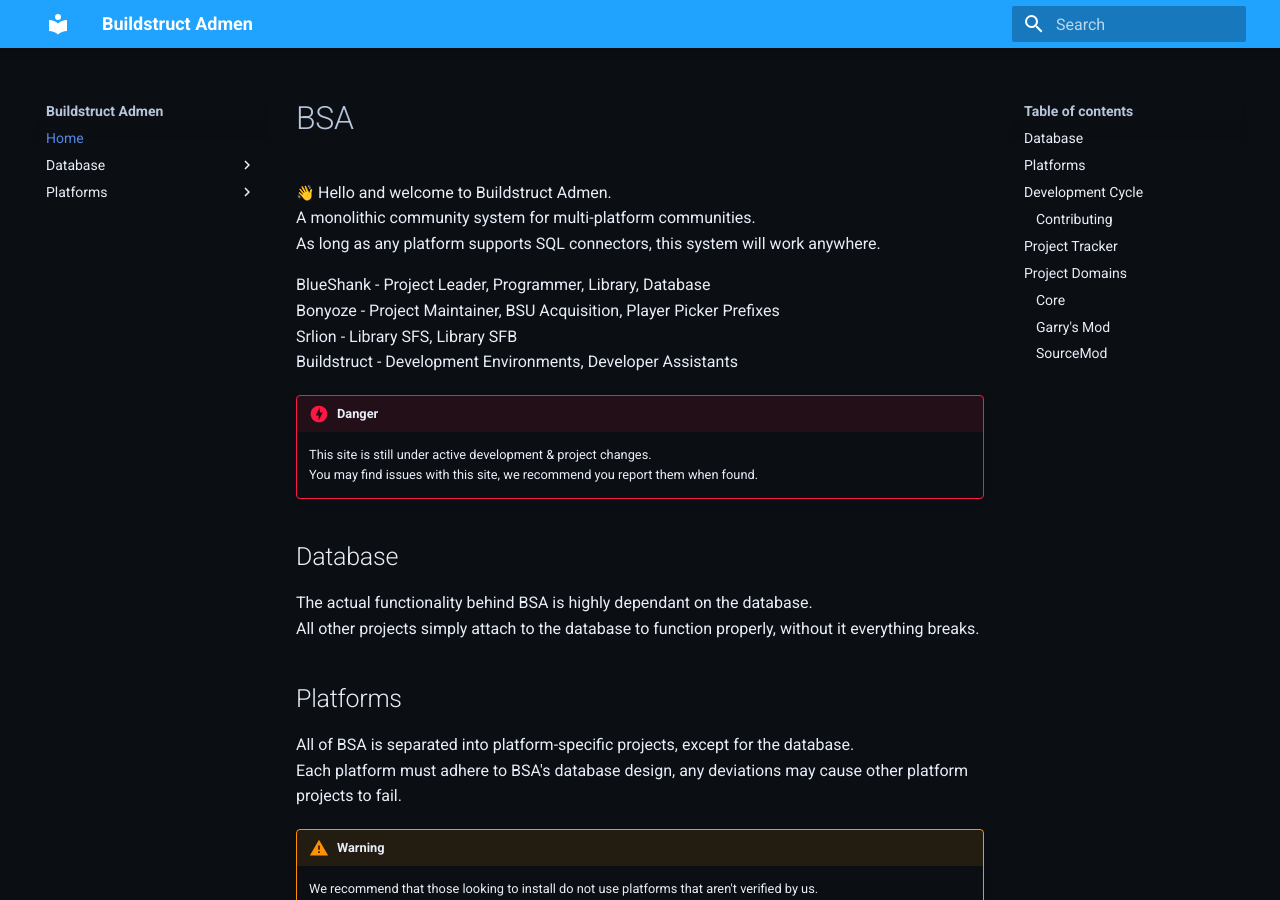
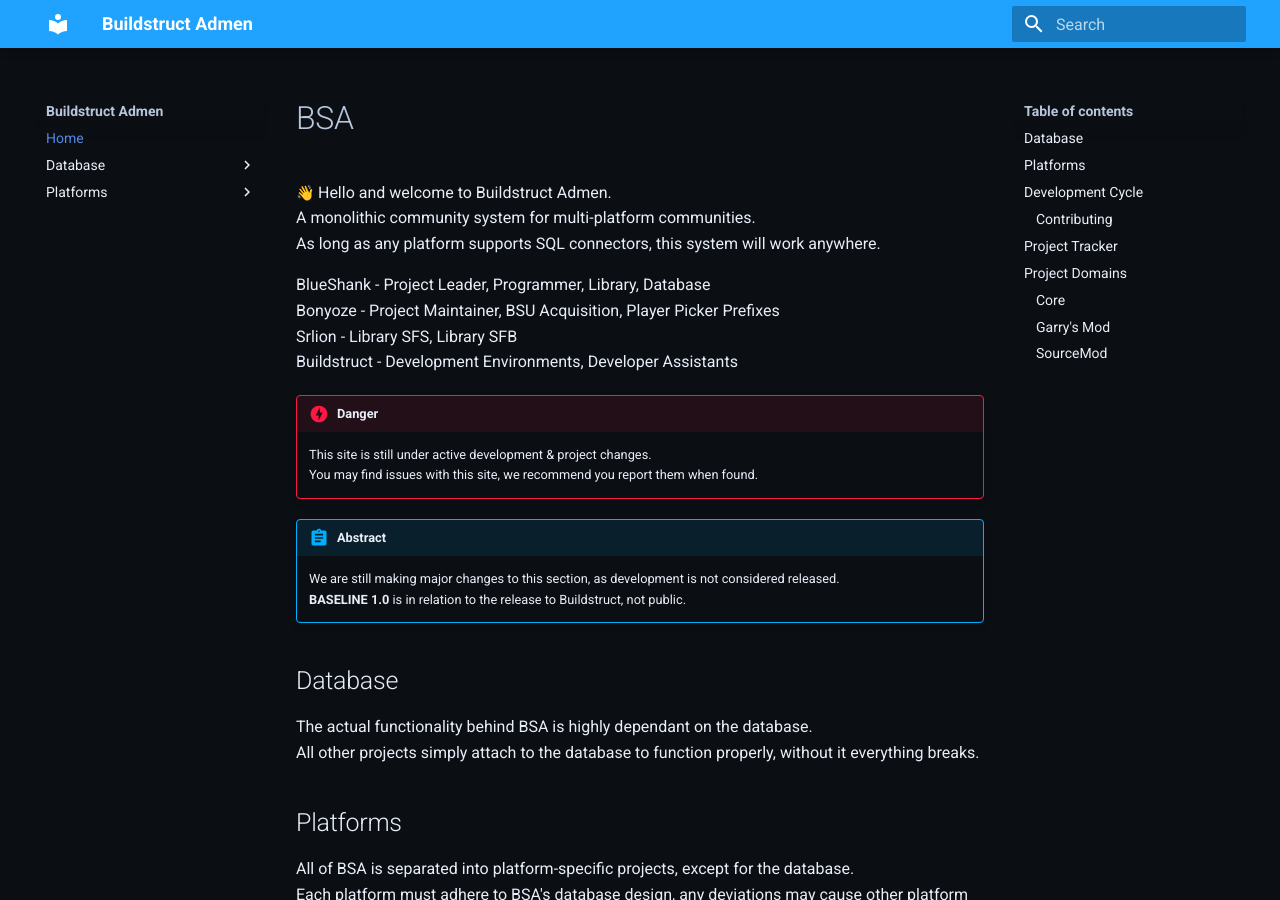
Before and after one commit to Buildstruct/bsa-docs, an MkDocs documentation site: the page built from docs/index.md, in a window 1280 px wide and 900 px high. Built offline with MkDocs 1.6.1 and Material for MkDocs 9.7.7, drawn with Linux system fonts in a browser that asks for light colours; emoji names are drawn with the system emoji font.

Commit message:
Force CI to deploy & Fix indentation issue
Add abstract to home page

```diff
--- a/docs/index.md
+++ b/docs/index.md
@@ -12,6 +12,10 @@ Buildstruct - Development Environments, Developer Assistants
 !!! danger
 	This site is still under active development & project changes.\
 	You may find issues with this site, we recommend you report them when found.
+
+!!!abstract
+    We are still making major changes to this section, as development is not considered released.\
+    **BASELINE 1.0** is in relation to the release to Buildstruct, not public.
 
 ## Database
 The actual functionality behind BSA is highly dependant on the database.\
```
Also changed, not shown: docs/platforms/garrysmod/command/interface.md (+1 -0 lines).
